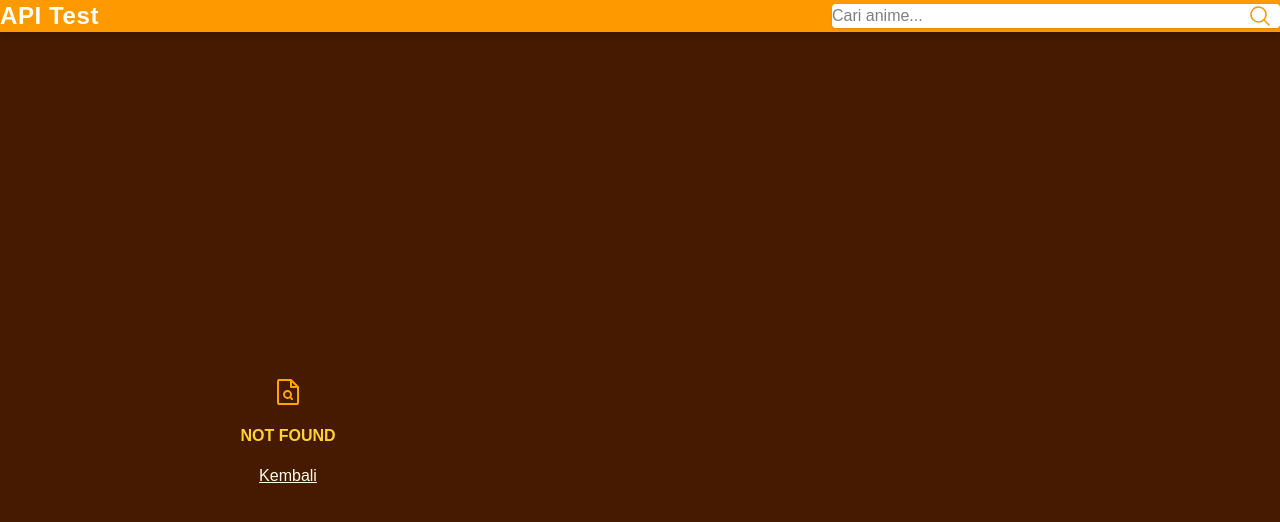
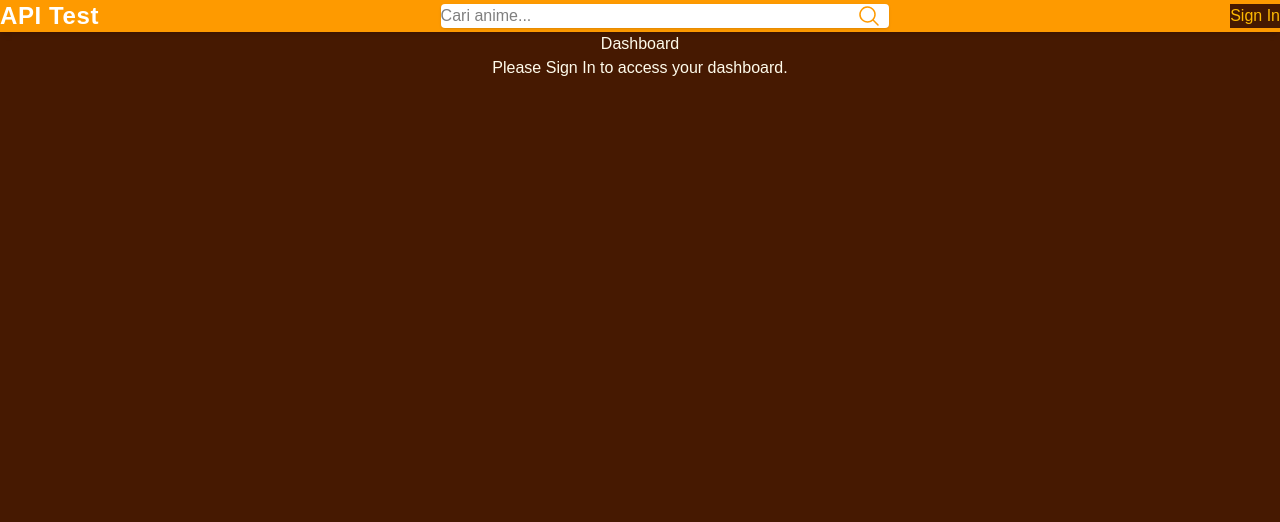
Before and after one commit to rezayw/api-test, a Next.js app in the folder test-api/: page /users/dashboard in a window 1280 px wide. Before the commit this address had no page. Shown: the top 522 px of the page. Built offline with nearby package versions, Linux system fonts and the light colour scheme; no server answers; a web font is replaced by a local one.

Commit message:
add login github intraction

```diff
--- a/test-api/next.config.mjs
+++ b/test-api/next.config.mjs
@@ -6,6 +6,9 @@ const nextConfig = {
         hostname: 'cdn.myanimelist.net',
         pathname: '/images/**',
       },
+      {
+        hostname: "avatars.githubusercontent.com",
+      },
     ],
   },
 };
--- a/test-api/package.json
+++ b/test-api/package.json
@@ -11,6 +11,7 @@
   "dependencies": {
     "@phosphor-icons/react": "^2.1.10",
     "next": "15.3.3",
+    "next-auth": "^4.24.11",
     "react": "^19.0.0",
     "react-dom": "^19.0.0",
     "react-youtube": "^10.1.0"
--- /dev/null
+++ b/test-api/src/app/api/auth/[...nextauth]/route.js
@@ -0,0 +1,16 @@
+import NextAuth from "next-auth";
+import githubAuth from "next-auth/providers/github";
+
+export const authOptions = {
+    providers: [
+        githubAuth({
+            clientId: process.env.GITHUB_CLIENT_ID,
+            clientSecret: process.env.GITHUB_CLIENT_SECRET
+        })
+    ],
+    secret: process.env.NEXTAUTH_SECRET
+}
+
+const handler = NextAuth(authOptions)
+
+export { handler as GET, handler as POST }
--- /dev/null
+++ b/test-api/src/app/users/dashboard/page.jsx
@@ -0,0 +1,32 @@
+import Image from "next/image";
+import { authUserSession } from "@/libs/auth-libs";
+
+const Page = async () => {
+  const user = await authUserSession();
+
+  return (
+
+    <div className="text-center text-amber-50">
+      {user ? (
+                <div className="text-shadow-amber-50">
+                <h3>DASHBOARD</h3>
+                <h5>Welcome, {user.name}...</h5>
+                <Image
+                    src={user.image}
+                    alt="User Avatar"
+                    width={100}
+                    height={100}
+                    className="rounded-full mx-auto"
+                />
+                </div>
+            ) : (
+                <div>
+                <h3>Dashboard</h3>
+                <h5>Please Sign In to access your dashboard.</h5>
+                </div>
+      )}
+    </div>
+  );
+};
+
+export default Page;
--- /dev/null
+++ b/test-api/src/components/Navbar/UserActionButton.jsx
@@ -0,0 +1,21 @@
+import Link from 'next/link';
+import { authUserSession } from '@/libs/auth-libs';
+
+const UserActionButton = async() => {
+    const user = await authUserSession()
+    const actionLabel = user ? "Sign Out" : 'Sign In'
+    const actionURL = user ? "/api/auth/signout" : "/api/auth/signin";
+
+
+
+    return (
+        <div className='flex justify-between gap-2'>
+            {
+                user ? <Link href="/users/dashboard" className="py-1">Dashboard</Link> : null
+            }
+            <Link href={actionURL} className="bg-amber-950 text text-amber-400 py-1 px-12">{actionLabel}</Link>
+        </div>
+    )
+ }
+
+export default UserActionButton
--- a/test-api/src/components/Navbar/index.jsx
+++ b/test-api/src/components/Navbar/index.jsx
@@ -2,6 +2,7 @@
 
 import Link from "next/link";
 import InputSearch from "./InputSearch";
+import UserActionButton from "./UserActionButton";
 
 const Navbar = () => {
   return (
@@ -11,6 +12,7 @@ const Navbar = () => {
           API Test
         </Link>
         <InputSearch />
+        <UserActionButton />
       </nav>
     </header>
   );
--- /dev/null
+++ b/test-api/src/libs/auth-libs.js
@@ -0,0 +1,7 @@
+import { getServerSession } from 'next-auth';
+import { authOptions } from '@/app/api/auth/[...nextauth]/route';
+
+export const authUserSession = async() => {
+    const session = await getServerSession(authOptions);
+    return session?.user
+}
```
Also changed, not shown: 1 other file (tests, documents, lock files or other folders).
